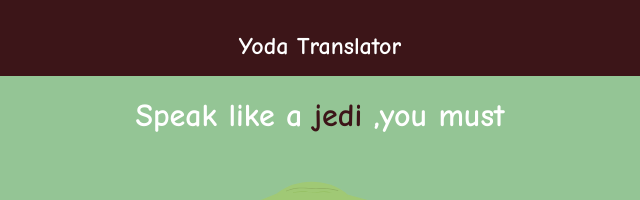
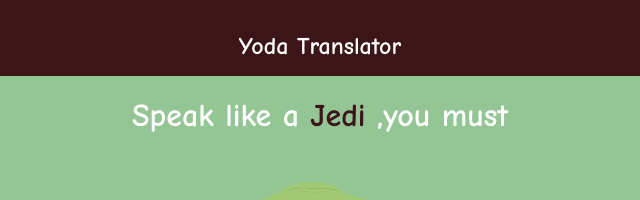
Before and after one commit to chinmayb14/markSeven-YodaTranslatorApp, a plain HTML site: page index.html in a window 1280 px wide. Shown: the top 200 px of the page, 320-960 px from the left. Drawn offline with Linux system fonts and the light colour scheme.

Commit message:
added a little change to heading

```diff
--- a/index.html
+++ b/index.html
@@ -16,7 +16,7 @@
     </nav>
     <header>
     <div >
-        <h1  class="heading">Speak like a <span class="highlight-color">jedi </span>,you must</h1>
+        <h1  class="heading">Speak like a <span class="highlight-color">Jedi </span>,you must</h1>
         <img class="image" src="/images/babyyoda.svg">
     </div>
 </header>
```
